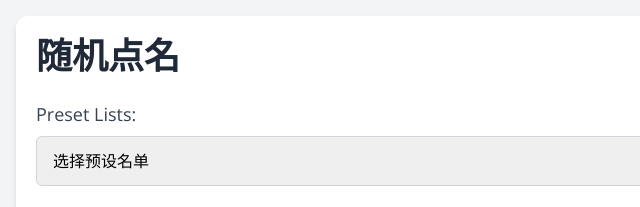
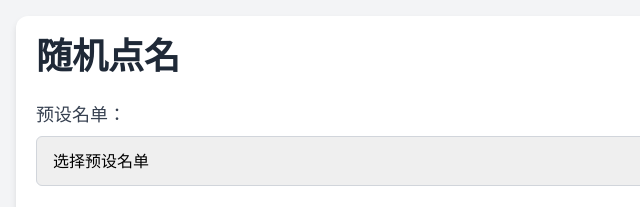
Before and after one commit to Kiaana/Random-Roll-Call, a plain HTML site: page index.html in a window 1280 px wide. Shown: the top 207 px of the page, 0-640 px from the left. Drawn offline with nearby package versions, Linux system fonts and the light colour scheme.

Commit message:
Update index.html

```diff
--- a/index.html
+++ b/index.html
@@ -44,7 +44,7 @@
 
             <!-- Add Preset List Selector -->
             <div class="mb-6">
-                <label for="presetList" class="block text-lg mb-2 text-gray-700">Preset Lists:</label>
+                <label for="presetList" class="block text-lg mb-2 text-gray-700">预设名单：</label>
                 <select id="presetList" class="border border-gray-300 p-3 rounded-md w-full">
                     <option value="">选择预设名单</option>
                     <option value="王思远 黎雳 李皓然 宋佳阳 陈柏宇 陈梓昱">327宿舍</option>
```
